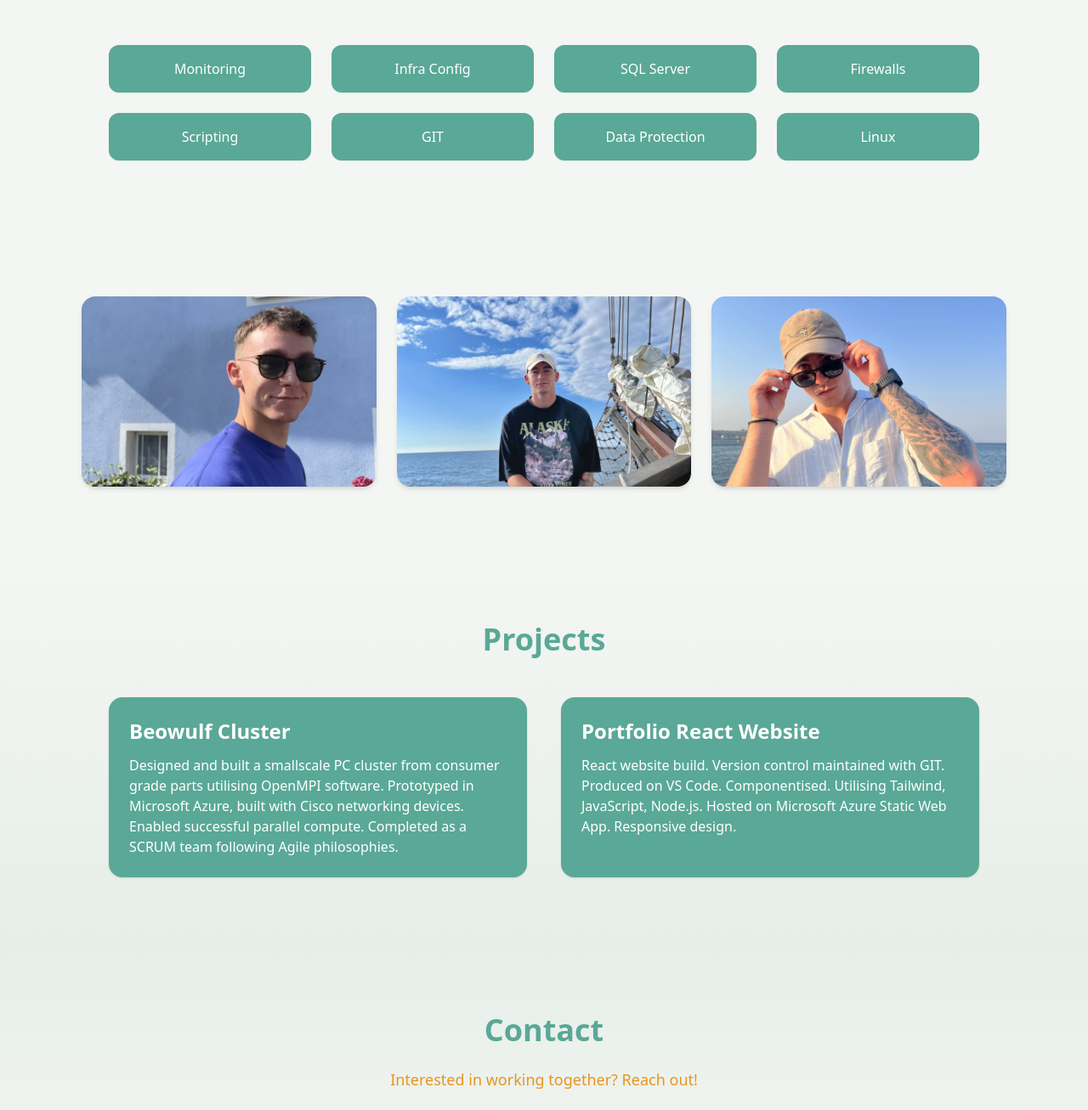
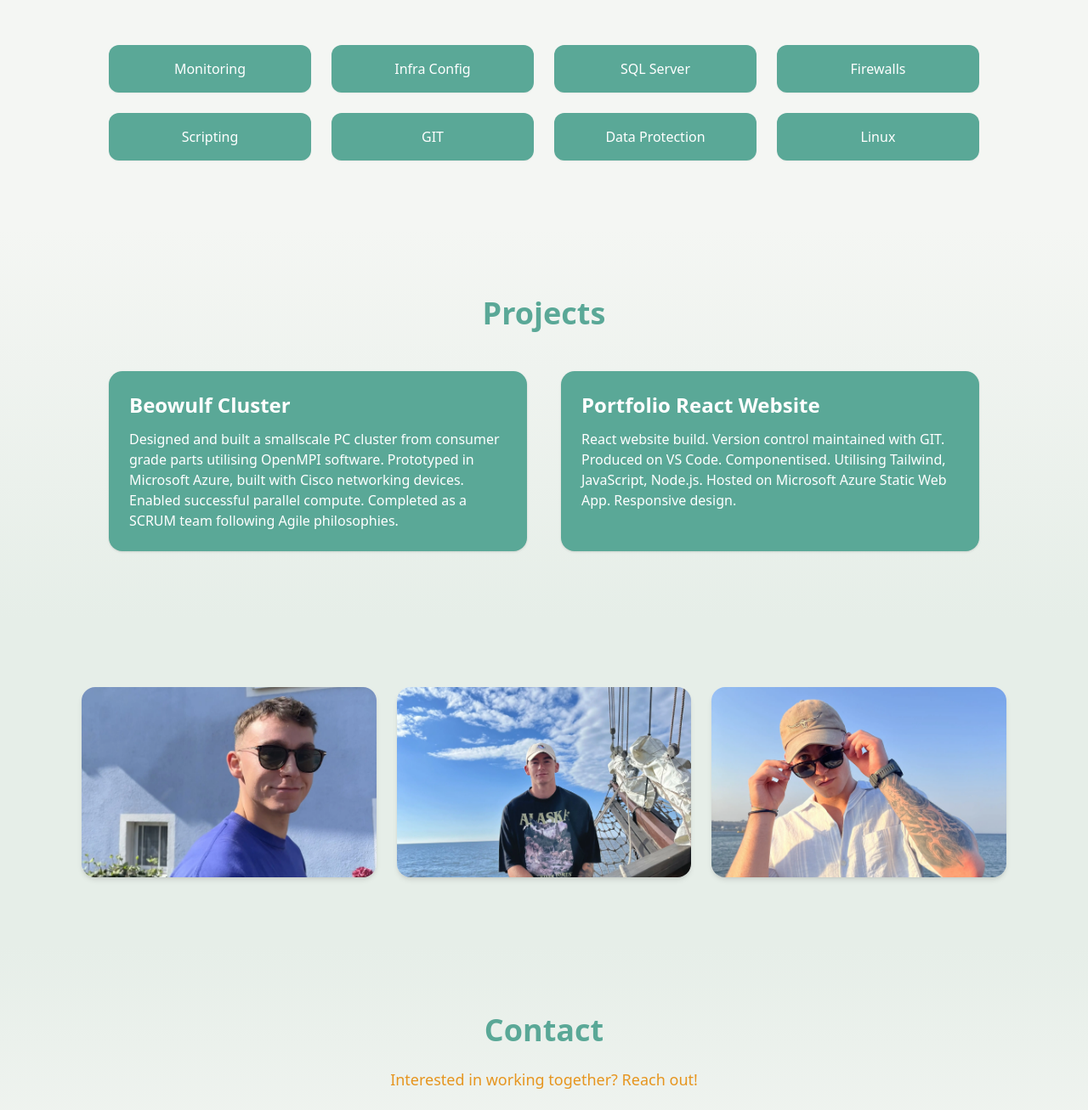
Before and after one commit to reubenmca/portfolio, a React (Create React App) app: page / in a window 1280 px wide. Shown: the part 1339-2646 px from the top of the page at 85% size. Built offline with nearby package versions, Linux system fonts and the light colour scheme.

Commit message:
update component structure, adjust gallery bg colour

```diff
--- a/src/App.js
+++ b/src/App.js
@@ -14,8 +14,8 @@
       <Hero />
       <About />
       <Skills />
+      <Projects />
       <Gallery />
-      <Projects />
       <Contact />
       <footer className="py-6 text-center text-gray-500 bg-bg-dark">
         © {new Date().getFullYear()} Reuben. All rights reserved.
--- a/src/components/Gallery.js
+++ b/src/components/Gallery.js
@@ -7,7 +7,7 @@
 
   ];
     return (
-    <div className="px-24 grid grid-cols-1 gap-6 sm:grid-cols-2 md:grid-cols-3 bg-bg-dark py-20">
+    <div className="px-24 grid grid-cols-1 gap-6 sm:grid-cols-2 md:grid-cols-3 bg-bg-gradient py-20">
       {images.map((image, index) => (
         <div
           key={index}
```
